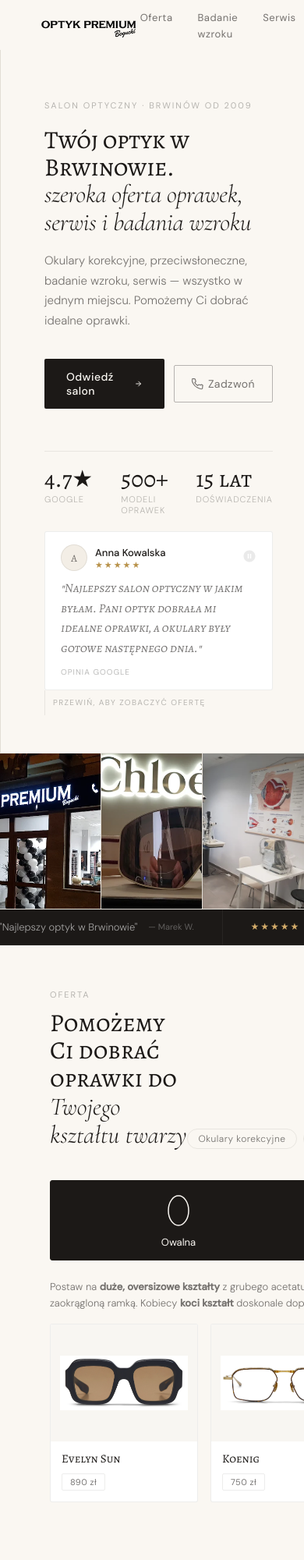
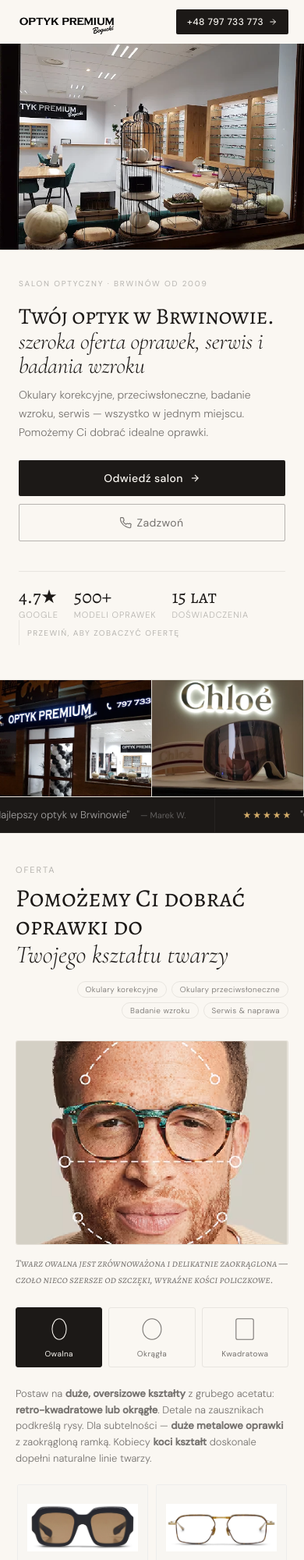
Before and after one commit to PyszneMaselko/pysznemaselko, a plain HTML site: page index.html in a window 390 px wide. Shown: the top 2000 px of the page at 78% size. Drawn offline with Linux system fonts and the light colour scheme.

Commit message:
new changes - Hero section

```diff
--- a/css/styles.css
+++ b/css/styles.css
@@ -644,7 +644,8 @@
   display: flex; justify-content: space-between; align-items: flex-end;
   margin-bottom: 40px;
 }
-.offer-tags { display: flex; gap: 8px; flex-wrap: nowrap; }
+.offer-tags { display: flex; gap: 8px; flex-wrap: wrap; justify-content: flex-end; }
+.offer-header > div:first-child { flex-shrink: 0; }
 .offer-tag {
   display: inline-block;
   padding: 4px 14px;
@@ -661,7 +662,7 @@
 /* Two-column offer body */
 .offer-body {
   display: grid;
-  grid-template-columns: 1fr 320px;
+  grid-template-columns: minmax(0, 1fr) min(320px, 26vw);
   gap: 48px;
   align-items: start;
 }
@@ -719,7 +720,8 @@
 }
 
 /* Frames scroll */
-.frames-row { display: flex; gap: 16px; overflow-x: auto; padding-bottom: 8px; }
+.frames-row { display: flex; gap: 16px; overflow-x: auto; padding: 6px 2px 10px; cursor: grab; user-select: none; }
+.frames-row.is-dragging { cursor: grabbing; }
 .frames-row::-webkit-scrollbar { height: 4px; }
 .frames-row::-webkit-scrollbar-track { background: var(--ink-10); }
 .frames-row::-webkit-scrollbar-thumb { background: var(--ink-30); border-radius: 2px; }
@@ -975,3 +977,109 @@
   from { opacity: 0; transform: translateY(20px); }
   to   { opacity: 1; transform: translateY(0); }
 }
+
+/* ═══════════════════════════════════════════════════════
+   RESPONSIVE
+   ═══════════════════════════════════════════════════════ */
+
+/* ─── Tablet (≤ 960px) ───────────────────────────────── */
+@media (max-width: 960px) {
+  /* Nav */
+  nav { padding: 0 32px; }
+  .nav-links { display: none; }
+
+  /* Hero */
+  .hero {
+    grid-template-columns: 1fr;
+    min-height: auto;
+  }
+  .hero-img {
+    height: 52vw;
+    min-height: 300px;
+    max-height: 460px;
+    border-right: none;
+    border-bottom: 1px solid var(--ink-10);
+  }
+  .hero-content {
+    padding: 52px 48px;
+    justify-content: flex-start;
+  }
+  .hero-h1 { font-size: clamp(28px, 4.5vw, 44px); }
+
+  /* Offer section */
+  .offer-inner { padding: 0 32px; }
+  .offer-header { flex-direction: column; align-items: flex-start; gap: 20px; }
+  .offer-tags { flex-wrap: wrap; }
+  .offer-body { grid-template-columns: 1fr; gap: 32px; }
+  .offer-right { position: static; }
+  .face-photo-wrap { aspect-ratio: 16/9; max-height: 320px; }
+}
+
+/* ─── Mobile (≤ 600px) ───────────────────────────────── */
+@media (max-width: 600px) {
+  /* Nav */
+  nav { padding: 0 20px; height: 56px; }
+  .nav-logo img { height: 30px; }
+  .nav-cta { padding: 8px 14px; font-size: 12px; }
+
+  /* Hero */
+  .hero { padding-top: 56px; }
+  .hero-img {
+    height: 68vw;
+    min-height: 220px;
+    max-height: 340px;
+  }
+  .hero-content { padding: 36px 24px 44px; }
+  .hero-eyebrow { font-size: 10px; }
+  .hero-h1 { font-size: clamp(24px, 7.5vw, 34px); margin-bottom: 10px; }
+  .hero-body { font-size: 14px; margin-bottom: 24px; }
+  .hero-actions {
+    flex-direction: column;
+    align-items: stretch;
+    gap: 10px;
+    margin-bottom: 32px;
+  }
+  .btn-primary, .btn-secondary { justify-content: center; width: 100%; box-sizing: border-box; }
+  .hero-stats { gap: 20px; }
+  .stat-val { font-size: 24px; }
+  .hero-review { display: none; }
+  .hero-scroll { display: none; }
+
+  /* Photo strip */
+  .photo-strip { grid-template-columns: 1fr 1fr; height: 150px; }
+  .photo-strip .photo-cell:last-child { display: none; }
+
+  /* Offer section */
+  .offer-section { padding: 40px 0; }
+  .offer-inner { padding: 0 20px; }
+  .offer-header { flex-direction: column; align-items: flex-start; gap: 16px; margin-bottom: 28px; }
+  .offer-tags { flex-wrap: wrap; gap: 6px; }
+  .offer-tag { font-size: 10px; padding: 3px 10px; }
+  .offer-body { grid-template-columns: 1fr; gap: 24px; }
+  .offer-right { position: static; order: -1; }
+  .face-photo-wrap { aspect-ratio: 4/3; }
+
+  /* Face shape buttons: mniejsze */
+  .face-shapes { gap: 8px; }
+  .face-btn {
+    padding: 10px 6px;
+    font-size: 10px;
+    letter-spacing: .04em;
+  }
+  .face-btn svg { width: 28px; height: 34px; }
+
+  /* Frame cards: siatka 2-kolumnowa zamiast poziomego scrollu */
+  .frames-row {
+    display: grid !important;
+    grid-template-columns: 1fr 1fr;
+    overflow-x: visible;
+    gap: 10px;
+  }
+  .frames-row .frame-card,
+  .frames-row > div {
+    width: auto !important;
+  }
+  .frames-row > div > div:first-child {
+    height: 110px !important;
+  }
+}
--- a/index.html
+++ b/index.html
@@ -2,7 +2,8 @@
 <html lang="pl"><head>
 <meta charset="UTF-8">
 <meta name="viewport" content="width=device-width, initial-scale=1.0">
-<title>Optyk Premium Bogucki – Salon optyczny Wrocław</title>
+<title>Optyk Premium Bogucki – Salon optyczny Brwinów</title>
+<link rel="icon" type="image/png" href="assets/images/MiniLogoOptykPremium.png">
 
 <link rel="preconnect" href="https://fonts.googleapis.com">
 <link rel="preconnect" href="https://fonts.gstatic.com" crossorigin="">
@@ -55,7 +56,7 @@
     </div>
 
     <!-- Featured review -->
-    <div style="border:1px solid var(--ink-10);border-radius:3px;padding:16px 20px;background:white;opacity:0;animation:fadeUp .6s var(--ease-out) .88s forwards;margin-top:20px;">
+    <div class="hero-review" style="border:1px solid var(--ink-10);border-radius:3px;padding:16px 20px;background:white;opacity:0;animation:fadeUp .6s var(--ease-out) .88s forwards;margin-top:20px;">
       <div style="display:flex;align-items:center;gap:10px;margin-bottom:10px;">
         <div style="width:34px;height:34px;border-radius:50%;background:var(--cream-2);border:1px solid var(--ink-10);display:flex;align-items:center;justify-content:center;font-size:13px;font-family:var(--serif);color:var(--ink-60);">A</div>
         <div>
@@ -71,7 +72,7 @@
     </div>
 
     <!-- Scroll indicator -->
-    <div style="display:flex;align-items:center;gap:10px;opacity:0;animation:fadeUp .5s var(--ease-out) 1s forwards;">
+    <div class="hero-scroll" style="display:flex;align-items:center;gap:10px;opacity:0;animation:fadeUp .5s var(--ease-out) 1s forwards;">
       <div style="width:1px;height:32px;background:var(--ink-10);"></div>
       <span style="font-size:10px;letter-spacing:.14em;text-transform:uppercase;color:var(--ink-30);font-family:var(--sans);">Przewiń, aby zobaczyć ofertę</span>
     </div>
@@ -154,10 +155,10 @@
     </div>
     <!-- Naprawa okularów -->
     <div class="reveal reveal-delay-1 svc-card"
-      onmouseenter="this.style.boxShadow='0 12px 36px rgba(28,25,23,.09)';"
-      onmouseleave="this.style.boxShadow='';">
+      onmouseenter="this.style.boxShadow='0 12px 36px rgba(28,25,23,.09)';var i=this.querySelector('img');if(i)i.style.transform='scale(1.05)';"
+      onmouseleave="this.style.boxShadow='';var i=this.querySelector('img');if(i)i.style.transform='';">
       <div style="height:180px;overflow:hidden;background:var(--cream-2);display:flex;align-items:center;justify-content:center;">
-        <svg width="52" height="52" viewBox="0 0 24 24" fill="none" stroke="rgba(28,25,23,.2)" stroke-width=".9" stroke-linecap="round" stroke-linejoin="round"><path d="M14.7 6.3a1 1 0 000 1.4l1.6 1.6a1 1 0 001.4 0l3.77-3.77a6 6 0 01-7.94 7.94l-6.91 6.91a2.12 2.12 0 01-3-3l6.91-6.91a6 6 0 017.94-7.94l-3.76 3.76z"></path></svg>
+        <img src="assets/images/Oprawkiserwis.png" alt="Badanie wzroku" style="width:100%;height:100%;object-fit:cover;display:block;transition:transform .6s var(--ease-out);">
       </div>
       <div class="svc-card-text">
         <div class="svc-eyebrow">Usługa</div>
--- a/js/main.js
+++ b/js/main.js
@@ -140,6 +140,31 @@
 });
 setFace(0);
 
+/* ─── Frames row: wheel + drag scroll ── */
+framesRowEl.addEventListener('wheel', (e) => {
+  if (Math.abs(e.deltaY) > Math.abs(e.deltaX)) {
+    e.preventDefault();
+    framesRowEl.scrollLeft += e.deltaY;
+  }
+}, { passive: false });
+
+let dragActive = false, dragStartX = 0, dragScrollStart = 0;
+framesRowEl.addEventListener('mousedown', (e) => {
+  dragActive = true;
+  dragStartX = e.clientX;
+  dragScrollStart = framesRowEl.scrollLeft;
+  framesRowEl.classList.add('is-dragging');
+  e.preventDefault();
+});
+document.addEventListener('mouseup', () => {
+  dragActive = false;
+  framesRowEl.classList.remove('is-dragging');
+});
+document.addEventListener('mousemove', (e) => {
+  if (!dragActive) return;
+  framesRowEl.scrollLeft = dragScrollStart - (e.clientX - dragStartX);
+});
+
 /* ─── Brands track ────────────────────── */
 const brands = [
   { name: 'Ray-Ban',         bg: 'assets/images/brands_themes/rayban_bg.webp',               logo: 'assets/images/brands/Rayban-white.webp' },
```
Also changed, not shown: assets/images/MiniLogoOptykPremium.png (added), 1 other file.
